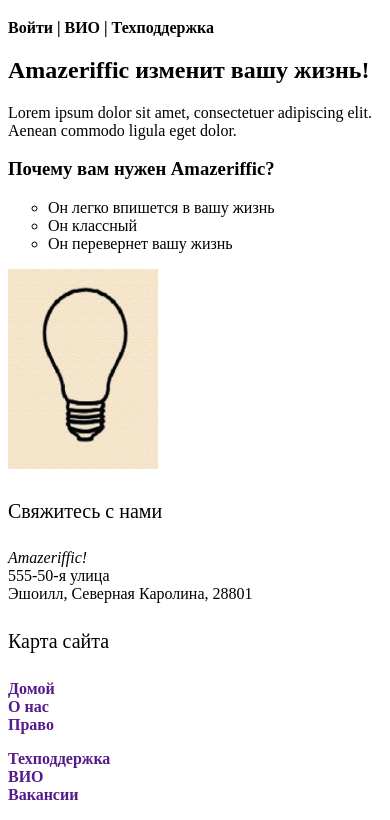
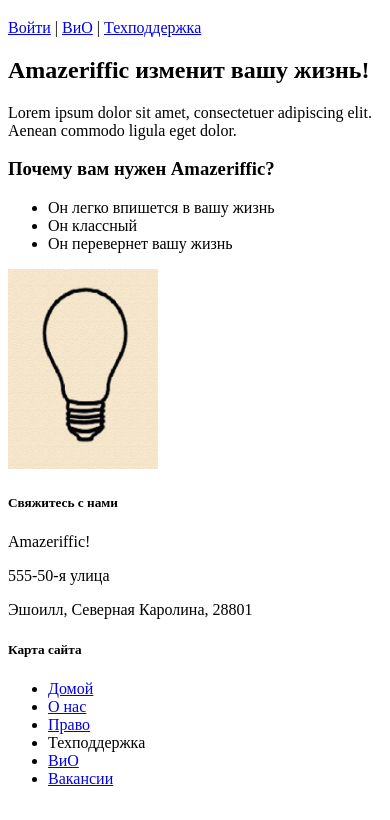
Before and after one commit to IlyaSherer/FirstProject, a plain HTML site: page index.html in a window 390 px wide. Shown: the part 61-881 px from the top of the page. Drawn offline with Linux system fonts and the light colour scheme.

Commit message:
Mobile version index 18.04

```diff
--- a/index.html
+++ b/index.html
@@ -8,20 +8,6 @@
   <title>Amazeriffic</title>
 
   <style>
-
-ul {
-list-style-type: circle;
-}
-a {
-text-decoration: none;
-}
-a:hover {
-text-decoration: underline;
-}
-h4 {
-font-weight: normal;
-font-size: 20px;
-}
 img {
 width: 150px;
 height: 200px;
@@ -31,17 +17,16 @@ height: 200px;
 
 <body>
   <header>
-    <div>
     <h1>Amazeriffic!</h1>
-    </div>
 
-    <div>
-      <nav><b><span>Войти</span> | <span>ВИО</span> | <span>Техподдержка</span></b></nav>
-    </div>
+    <nav>
+      <a href="#">Войти</a> |
+      <a href="#">ВиО</a> |
+      <a href="#">Техподдержка</a>
+    </nav>
   </header>
 
-  <section>
-    <div>
+  <main>
     <h2>Amazeriffic изменит вашу жизнь!</h2>
     <p>Lorem ipsum dolor sit amet, consectetuer adipiscing elit. Aenean commodo ligula eget dolor. </p>
     <h3>Почему вам нужен Amazeriffic?</h3>
@@ -50,39 +35,28 @@ height: 200px;
       <li>Он классный</li>
       <li>Он перевернет вашу жизнь</li>
     </ul>
+
+      <img src="image/led.jpg" alt="Лампочка">
+  </main>
+
+  <footer>
+    <div class="contact">
+      <h5>Свяжитесь с нами</h5>
+      <p>Amazeriffic!</p>
+      <p>555-50-я улица</p>
+      <p>Эшоилл, Северная Каролина, 28801</p>
     </div>
 
     <div>
-      <img src="image/led.jpg" alt="Лампочка">
-    </div>
-  </section>
-
-  <footer>
-    <div>
-      <h4>Свяжитесь с нами</h4>
-      <p><i>Amazeriffic!</i><br>555-50-я улица<br>Эшоилл, Северная Каролина, 28801</p>
-    </div>
-
-    <div>
-      <h4>Карта сайта</h4>
-      <p>
-        <b>
-          <a href="">Домой</a><br>
-          <a href="">О нас</a><br>
-          <a href="">Право</a>
-        </b>
-      </p>
-    </div>
-
-    <div>
-      <p>
-        <b>
-          <a href="">Техподдержка</a><br>
-          <a href="">ВИО</a><br>
-          <a href="">Вакансии</a>
-
-        </b>
-      </p>
+      <h5>Карта сайта</h5>
+      <ul>
+        <li><a href="#">Домой</a></li>
+        <li><a href="#">О нас</a></li>
+        <li><a href="#">Право</a></li>
+        <li><ahref="#">Техподдержка</a></li>
+        <li><a href="#">ВиО</a></li>
+        <li><a href="#">Вакансии</a></li>
+      </ul>
     </div>
 
   </footer>
```
Lines whose indentation alone changed are shown as unchanged.
